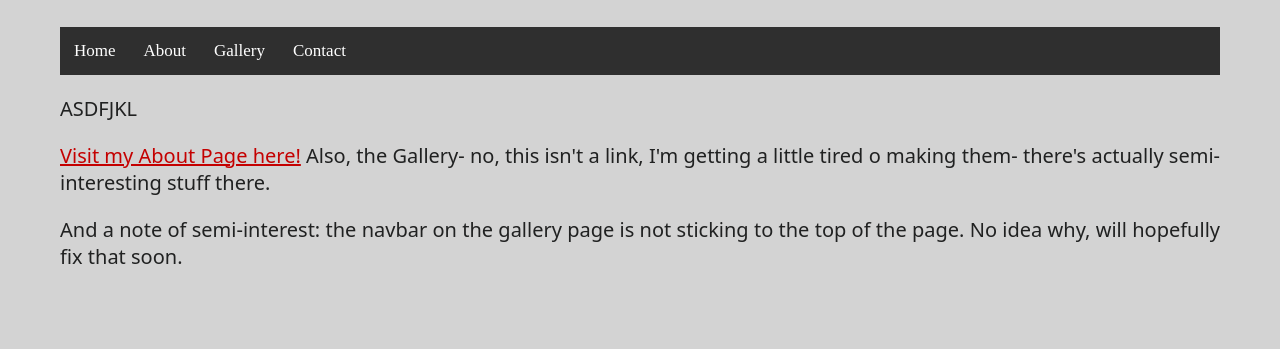
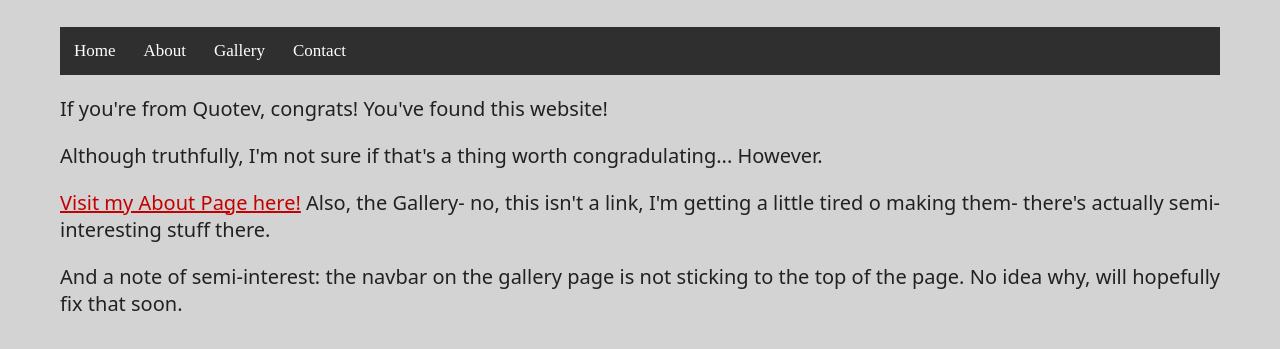
Before and after one commit to nionikr/nionikr.github.io, a plain HTML site: page index.html in a window 1280 px wide. Shown: the part 207-556 px from the top of the page. Drawn offline with Linux system fonts and the light colour scheme.

Commit message:
Update index.html

```diff
--- a/index.html
+++ b/index.html
@@ -15,7 +15,8 @@
         <a href="gallery.html">Gallery</a>
         <a href="contact.html">Contact</a>
     </div>
-    <p>ASDFJKL</p>
+    <p>If you're from Quotev, congrats! You've found this website!</p>
+    <p>Although truthfully, I'm not sure if that's a thing worth congradulating... However.</p>
     <p><a href="about.html">Visit my About Page here!</a> Also, the Gallery- no, this isn't a link, I'm getting a little tired o making them- there's actually semi-interesting stuff there.</p>
     <p>And a note of semi-interest: the navbar on the gallery page is not sticking to the top of the page. No idea why, will hopefully fix that soon.</p>
 
```
